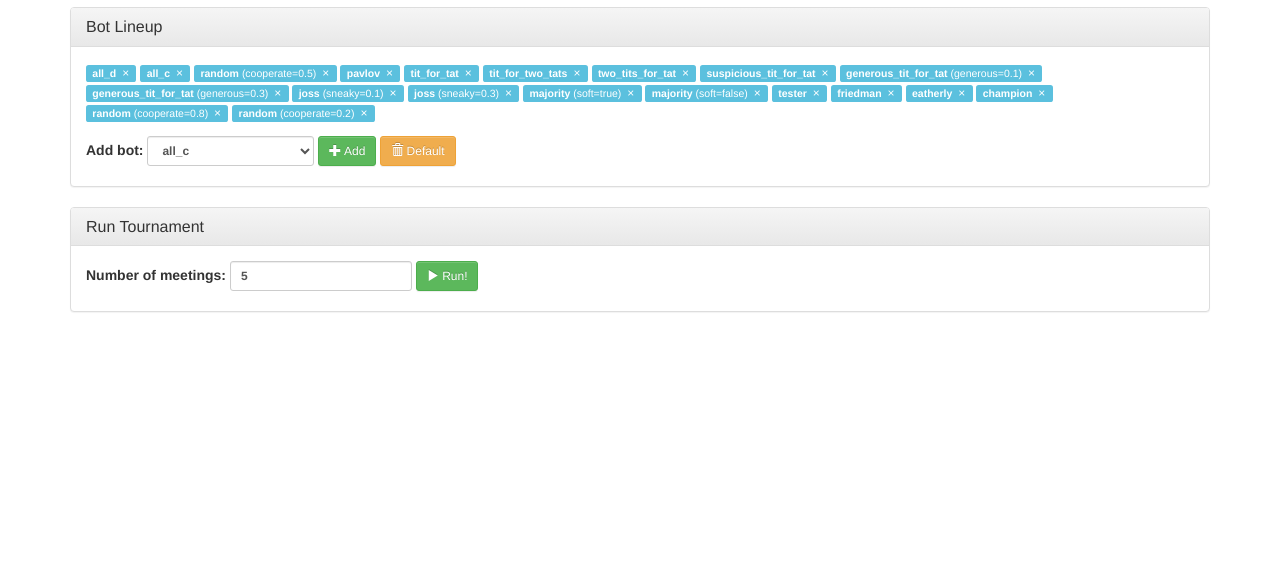
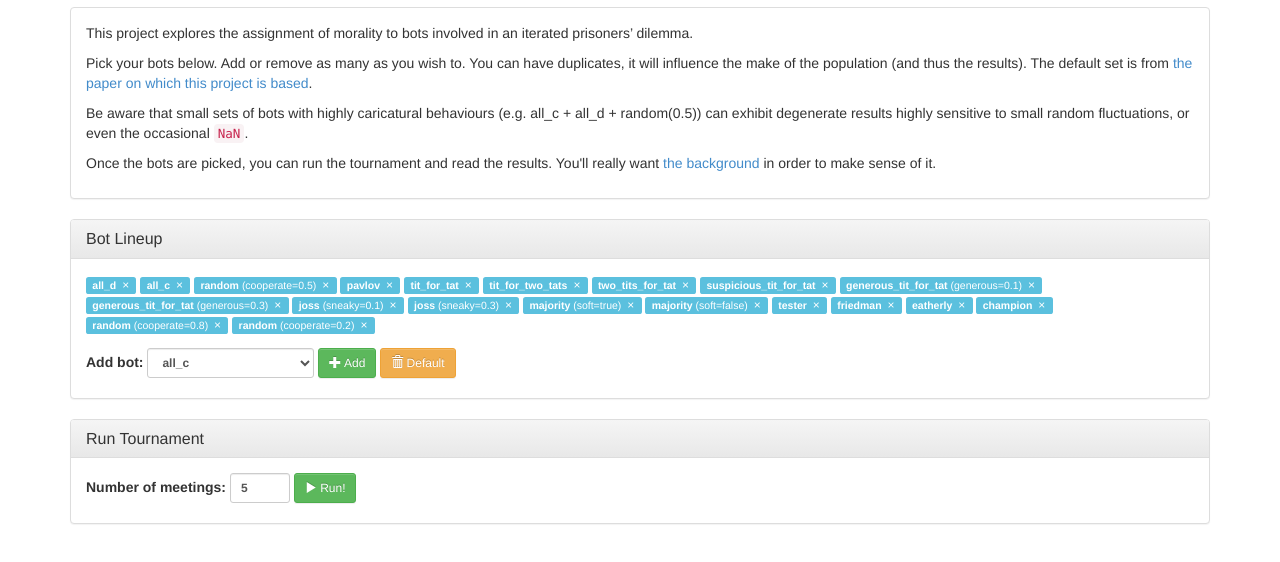
Before and after one commit to darobin/ipd-morality, a website with bundled scripts: page index.html in a window 1280 px wide. Shown: the part 56-618 px from the top of the page. Built offline with nearby package versions, Linux system fonts and the light colour scheme.

Commit message:
a bit of human oriented docs

```diff
--- a/css/ipd.css
+++ b/css/ipd.css
@@ -49,7 +49,7 @@ span.label .btn {
     font-weight:    normal;
     font-style: italic;
 }
-.input-thin {
+input.form-control.input-thin {
     width:  60px;
 }
 
--- a/index.html
+++ b/index.html
@@ -44,6 +44,34 @@
 
     <div class="container" id="tournament">
       <h2>Tournament</h2>
+      <div class="row">
+        <div class="col-lg-12">
+          <div class="panel panel-default">
+            <div class="panel-body">
+              <p>
+                This project explores the assignment of morality to bots involved in an iterated
+                prisoners’ dilemma.
+              </p>
+              <p>
+                Pick your bots below. Add or remove as many as you wish to. You can have duplicates,
+                it will influence the make of the population (and thus the results). The default set
+                is from <a href='http://www.scottaaronson.com/morality.pdf'>the paper on which this
+                project is based</a>.
+              </p>
+              <p>
+                Be aware that small sets of bots with highly caricatural behaviours (e.g. all_c +
+                all_d + random(0.5)) can exhibit degenerate results highly sensitive to small random
+                fluctuations, or even the occasional <code>NaN</code>.
+              </p>
+              <p>
+                Once the bots are picked, you can run the tournament and read the results. You'll
+                really want <a href='http://www.scottaaronson.com/blog/?p=1820'>the background</a>
+                in order to make sense of it.
+              </p>
+            </div>
+          </div>
+        </div>
+      </div>
       <div class="row">
         <div class="col-lg-12">
           <div class="panel panel-default">
--- a/js/app.js
+++ b/js/app.js
@@ -2,9 +2,7 @@
 
 /*
     XXX
-    - default set
     - provide feedback on progress
-    - note that some cases with few bots can have degenerate results (e.g. all_c + all_d + rand.5)
     - add a UI to do evolutionary stuff
     - workerify
 */
```
